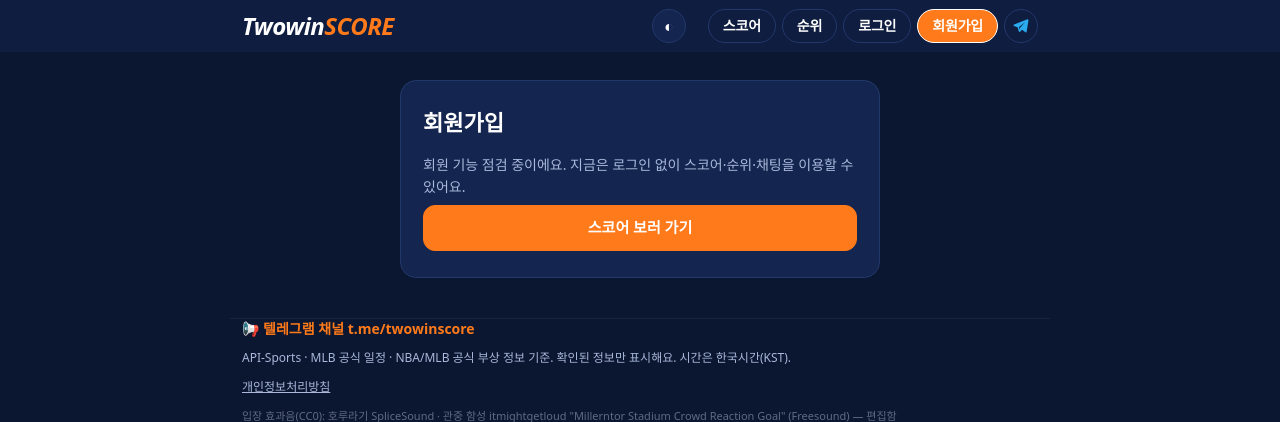
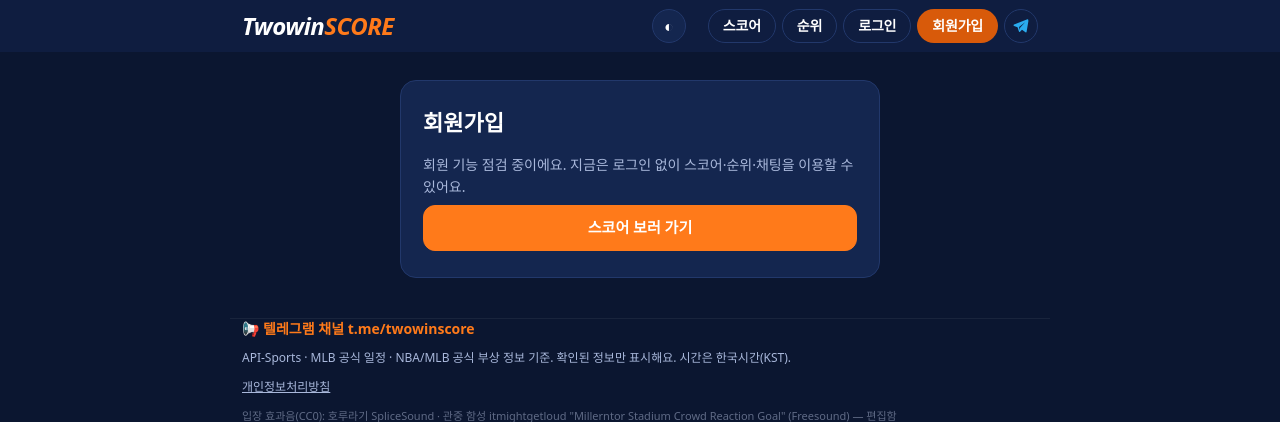
Before and after one commit to c18ktsoumyjjl-dotcom/twowinscore-web, a Flask app: page /signup in a window 1280 px wide. Shown: the top 422 px of the page. Run offline with Flask 3, Linux system fonts and the light colour scheme; parts of the project's set-up code (start-up, migrations or seed data) failed here and were passed over; some libraries are stand-ins or nearby versions.

Commit message:
v54b 헤더 회원가입/로그인 활성 버튼: 흰색 링 제거, 진한 주황 필로 선명하게
.tn .tb.pri.on 의 border-color:#fff 가 곡선에서 계단형 흰 링으로 보임. 테두리를 투명으로 두고 배경만 #d85a0a(호버 #c44f08)로 맞춰 v38 칩처럼 선명하게. style.css?v=50 캐시 갱신.

```diff
--- a/static/style.css
+++ b/static/style.css
@@ -420,10 +420,10 @@ body.chat-open .tgcs,body.sheet .tgcs{display:none}
 .tn{display:flex;align-items:center;gap:6px;margin-left:auto}
 .tn .tb,.soon .tb{display:inline-flex;align-items:center;justify-content:center;gap:6px;box-sizing:border-box;height:34px;padding:0 14px;border-radius:17px;background:var(--bg2);color:var(--tx);font:inherit;font-weight:700;font-size:14px;line-height:1;letter-spacing:-.2px;white-space:nowrap;border:1px solid var(--line);text-decoration:none;-webkit-font-smoothing:antialiased;-moz-osx-font-smoothing:grayscale;transition:background-color .15s,border-color .15s,color .15s}
 .tn .tb:hover{border-color:var(--or);color:var(--or)}
-.tn .tb.on{background:var(--tx);color:var(--bg);border-color:var(--tx)}
+.tn .tb.on{background:var(--tx);color:var(--bg);border-color:var(--tx);box-shadow:none;outline:none}
 .tn .tb.pri,.soon .tb.pri{background:var(--or);color:#fff;border-color:var(--or)}
 .tn .tb.pri:hover{background:#ff8c3a;border-color:#ff8c3a;color:#fff}
-.tn .tb.pri.on{background:var(--or);color:#fff;border-color:#fff}
+.tn .tb.pri.on{background:#d85a0a;color:#fff;border-color:transparent;box-shadow:none;outline:none}.tn .tb.pri.on:hover{background:#c44f08;border-color:transparent;color:#fff}
 .tn .tgi{width:34px;padding:0;color:#2aabee}.tn .tgi:hover{color:#fff;background:#2aabee;border-color:#2aabee}
 .tn .tgi svg{display:block;width:18px;height:18px;flex:none}
 .top .theme{margin-left:auto;order:1}.top .tn{order:2;margin-left:8px}
--- a/templates/base.html
+++ b/templates/base.html
@@ -5,7 +5,7 @@
 <meta name="apple-mobile-web-app-capable" content="yes"><meta name="mobile-web-app-capable" content="yes"><meta name="apple-mobile-web-app-status-bar-style" content="black-translucent"><meta name="apple-mobile-web-app-title" content="투윈스코어 TWOWIN">
 <script>try{var t=localStorage.getItem('tw_theme');if(t)document.documentElement.dataset.theme=t}catch(e){}</script>
 <link rel="canonical" href="https://twowinscore.com/"><meta property="og:url" content="https://twowinscore.com/"><meta property="og:title" content="투윈스코어 TWOWIN"><meta name="twitter:title" content="투윈스코어 TWOWIN"><title>투윈스코어 TWOWIN</title>
-<link rel="stylesheet" href="/static/style.css?v=49"><link rel="stylesheet" href="/static/m.css?v=2"><link rel="stylesheet" href="/static/mem.css?v=1">{% block head %}{% endblock %}</head><body class="{% block bodycls %}{% endblock %}" data-page="{{page}}">{% if me %}<script>window.TW_ME={{me.nick|tojson}}</script>{% endif %}
+<link rel="stylesheet" href="/static/style.css?v=50"><link rel="stylesheet" href="/static/m.css?v=2"><link rel="stylesheet" href="/static/mem.css?v=1">{% block head %}{% endblock %}</head><body class="{% block bodycls %}{% endblock %}" data-page="{{page}}">{% if me %}<script>window.TW_ME={{me.nick|tojson}}</script>{% endif %}
 <script>if(matchMedia('(max-width:767px),(max-width:1023px) and (pointer:coarse)').matches)document.body.classList.add('mapp')</script>
 <div class="mh" id="mh"><div class="mtop"><a class="logo" href="/"><span class="w">Twowin</span><span class="s">SCORE</span></a><div class="mic" id="mic"><a class="mbtn mme" href="{{'/me' if me else '/login'}}" aria-label="{{'내 정보' if me else '로그인'}}">{% if me %}<span class="mmn">{{me.nick}}</span>{% else %}<svg viewBox="0 0 24 24" width="20" height="20" fill="none" stroke="currentColor" stroke-width="2" stroke-linecap="round"><circle cx="12" cy="8" r="4"/><path d="M4 21c1.5-4 4.5-6 8-6s6.5 2 8 6"/></svg>{% endif %}</a><button class="mbtn" id="msq" aria-label="팀 검색" hidden><svg viewBox="0 0 24 24" width="20" height="20" fill="none" stroke="currentColor" stroke-width="2" stroke-linecap="round"><circle cx="11" cy="11" r="7"/><path d="M20 20l-4-4"/></svg></button></div></div></div>
 <div class="mptr" id="mptr" aria-hidden="true"><i></i></div>
```
